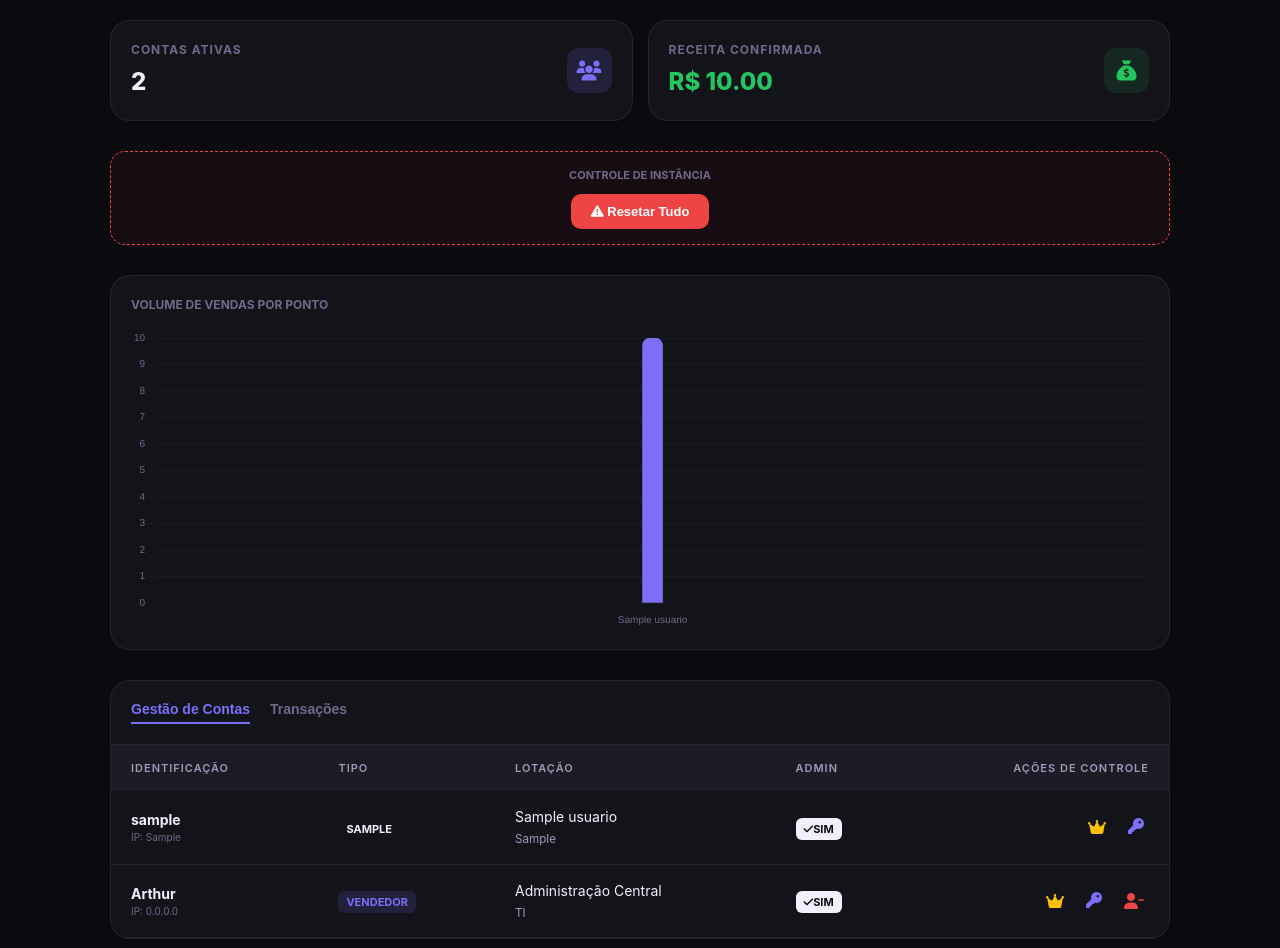
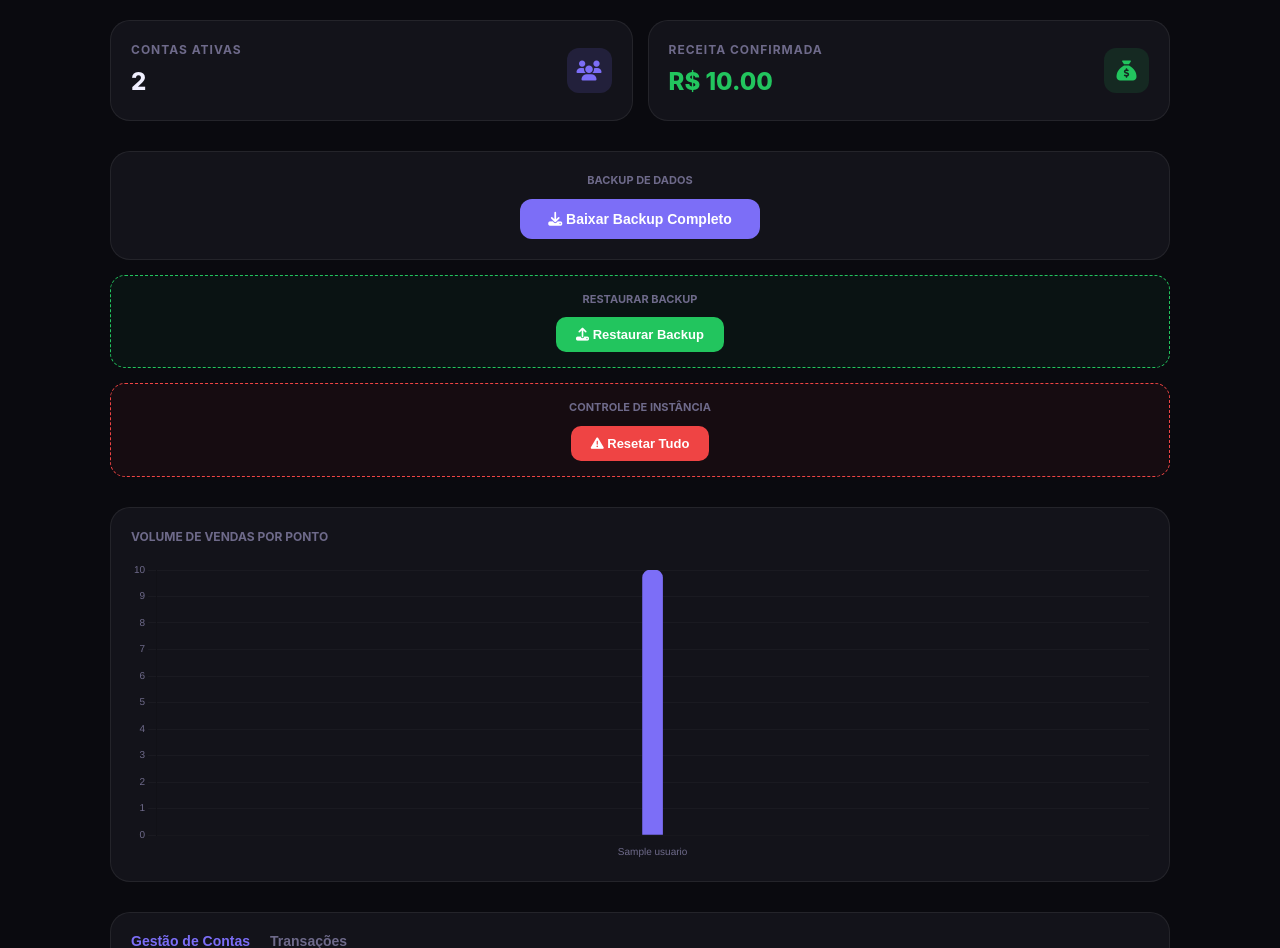
Before and after one commit to Zayr0nn/S4, a Flask app: page /admin in a window 1280 px wide. Shown: the part 58-1006 px from the top of the page. Run offline with Flask 3, Linux system fonts and the light colour scheme; a user stored in the database is signed in; tables that the repository leaves empty hold one stand-in row (values such as "Sample post").

Commit message:
Update admin.html

```diff
--- a/templates/admin.html
+++ b/templates/admin.html
@@ -77,6 +77,49 @@
 
         .icon-users { background: var(--accent-dim); color: var(--accent); }
         .icon-sales { background: var(--green-dim); color: var(--green); }
+
+        /* ── BACKUP BUTTON ── */
+        .backup-zone {
+            background: var(--surface);
+            border: 1px solid var(--border);
+            padding: 20px;
+            border-radius: 20px;
+            margin-bottom: 15px;
+            text-align: center;
+        }
+        .btn-backup {
+            background: var(--accent);
+            color: white;
+            border: none;
+            padding: 12px 28px;
+            border-radius: 12px;
+            font-weight: 700;
+            cursor: pointer;
+            font-size: 14px;
+            transition: 0.2s;
+        }
+        .btn-backup:hover { opacity: 0.85; transform: scale(0.98); }
+
+        .restore-zone {
+            background: rgba(34, 197, 94, 0.05);
+            border: 1px dashed var(--green);
+            padding: 15px;
+            border-radius: 15px;
+            margin-bottom: 15px;
+            text-align: center;
+        }
+        .btn-restore {
+            background: var(--green);
+            color: white;
+            border: none;
+            padding: 10px 20px;
+            border-radius: 10px;
+            font-weight: 700;
+            cursor: pointer;
+            font-size: 13px;
+            transition: 0.2s;
+        }
+        .btn-restore:hover { opacity: 0.8; transform: scale(0.98); }
 
         /* ── EMERGENCY BUTTON ── */
         .danger-zone {
@@ -233,6 +276,22 @@
             </div>
         </div>
 
+        <div class="backup-zone">
+            <p style="font-size: 11px; color: var(--muted); margin-bottom: 10px; font-weight: 700; text-transform: uppercase;">Backup de Dados</p>
+            <form action="{{ url_for('criar_backup') }}" method="POST">
+                <button type="submit" class="btn-backup">
+                    <i class="fa-solid fa-download me-1"></i> Baixar Backup Completo
+                </button>
+            </form>
+        </div>
+
+        <div class="restore-zone">
+            <p style="font-size: 11px; color: var(--muted); margin-bottom: 10px; font-weight: 700; text-transform: uppercase;">Restaurar Backup</p>
+            <button type="button" onclick="openRestoreModal()" class="btn-restore">
+                <i class="fa-solid fa-upload me-1"></i> Restaurar Backup
+            </button>
+        </div>
+
         <div class="danger-zone">
             <p style="font-size: 11px; color: var(--muted); margin-bottom: 10px; font-weight: 700; text-transform: uppercase;">Controle de Instância</p>
             <form action="{{ url_for('reset_database') }}" method="POST" onsubmit="return confirm('ATENÇÃO: Isso apagará TODOS os dados do sistema!')">
@@ -351,6 +410,25 @@
         </div>
     </div>
 
+    <div id="restoreModal" class="modal-overlay">
+        <div class="modal-content">
+            <h4>Restaurar Backup</h4>
+            <form action="{{ url_for('restaurar_backup') }}" method="POST" enctype="multipart/form-data">
+                <p style="font-size: 12px; color: var(--muted); margin-bottom: 10px;">Selecione o arquivo JSON de backup:</p>
+                <input type="file" name="arquivo_backup" accept=".json" class="modal-input" required>
+                <label style="display: flex; align-items: center; gap: 8px; font-size: 12px; color: var(--danger); margin-bottom: 15px; cursor: pointer;">
+                    <input type="checkbox" id="confirmRestore" style="width: 16px; height: 16px; accent-color: var(--danger);">
+                    Confirmo que isso substituirá TODOS os dados atuais
+                </label>
+                <input type="hidden" name="confirmar_restauracao" id="confirmValue" value="">
+                <div style="display: flex; gap: 10px;">
+                    <button type="button" onclick="closeRestoreModal()" style="flex:1; background:none; border:none; color:var(--muted); cursor:pointer; font-weight:700;">Cancelar</button>
+                    <button type="submit" class="btn-confirm" id="btnRestoreSubmit" disabled>Restaurar Dados</button>
+                </div>
+            </form>
+        </div>
+    </div>
+
     <script>
         function switchTab(tab) {
             document.querySelectorAll('.tab-content').forEach(el => el.style.display = 'none');
@@ -368,6 +446,22 @@
         function closeModal() {
             document.getElementById('pwdModal').style.display = 'none';
         }
+
+        function openRestoreModal() {
+            document.getElementById('confirmRestore').checked = false;
+            document.getElementById('confirmValue').value = '';
+            document.getElementById('btnRestoreSubmit').disabled = true;
+            document.getElementById('restoreModal').style.display = 'flex';
+        }
+
+        function closeRestoreModal() {
+            document.getElementById('restoreModal').style.display = 'none';
+        }
+
+        document.getElementById('confirmRestore').addEventListener('change', function() {
+            document.getElementById('confirmValue').value = this.checked ? 'RESTAURAR' : '';
+            document.getElementById('btnRestoreSubmit').disabled = !this.checked;
+        });
 
         // Gráfico
         const ctx = document.getElementById('vendasChart').getContext('2d');
```
